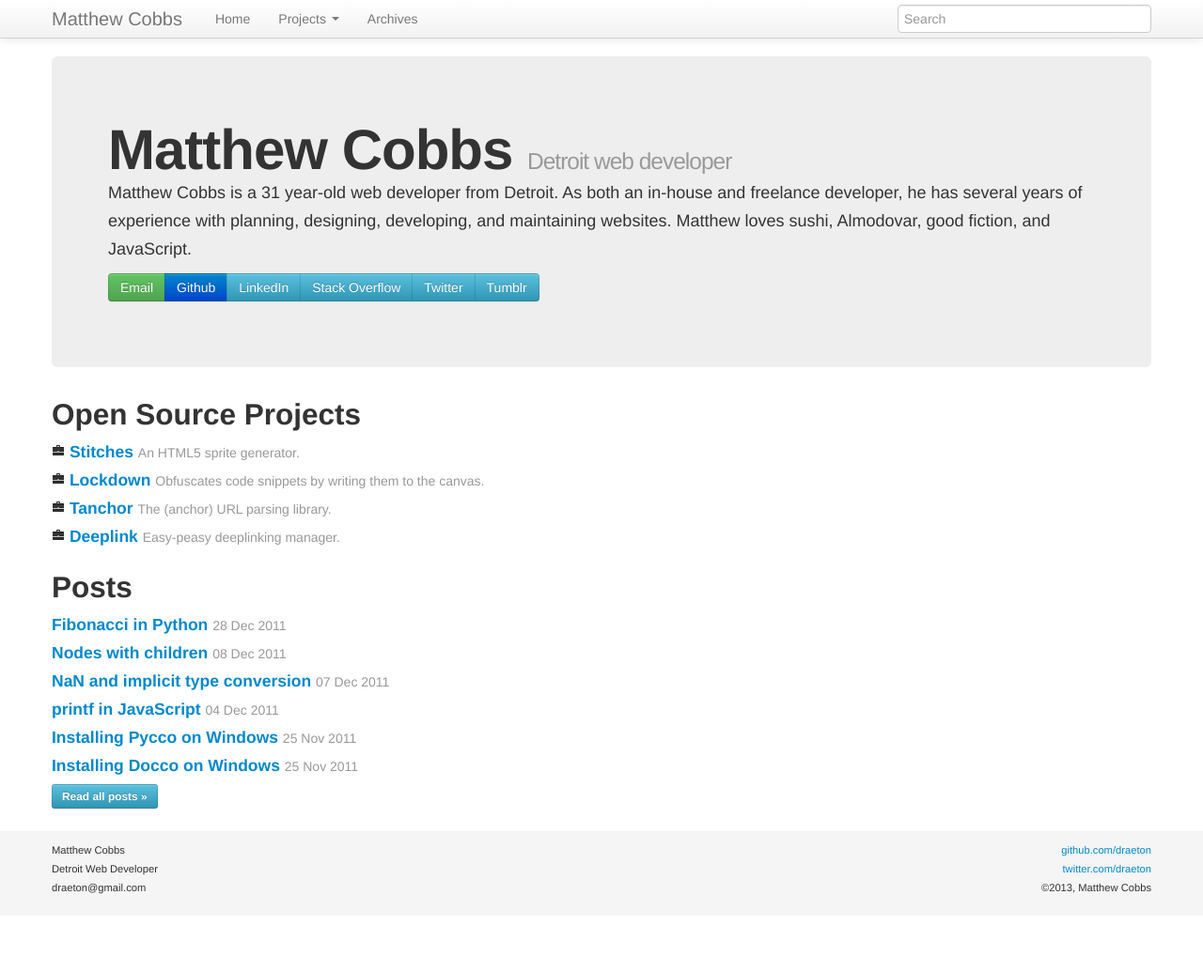
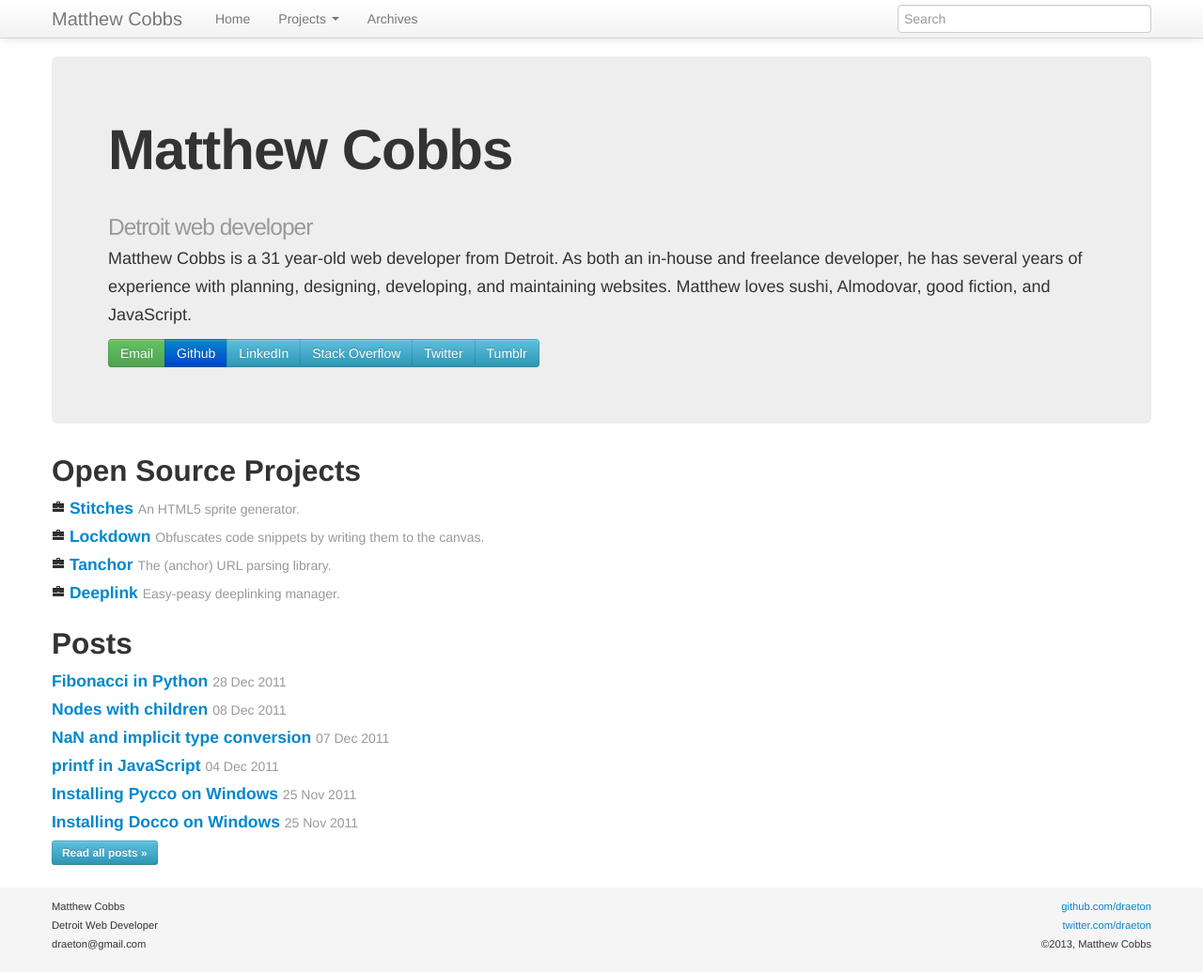
Before and after one commit to draeton/draeton.github.com, a Jekyll site: the page built from index.html, in a window 1280 px wide and 1035 px high. Shown: the whole window at 94% size. Built offline with Jekyll 4.4.1, drawn with Linux system fonts in a browser that asks for light colours; nearby versions of some CDN libraries; Markdown is read by kramdown in place of the engine named in the settings; the list of posts is cut into pages by our own code.

Commit message:
Styling hero unit

```diff
--- a/css/draeton.css
+++ b/css/draeton.css
@@ -13,16 +13,6 @@
 }
 
 /* General content styles */
-
-.hero-unit {
-    padding: 30px;
-    margin-bottom: 24px;
-}
-
-.hero-unit h1 {
-    font-size: 45px;
-    margin-bottom: 12px;
-}
 
 .text-right {
     text-align: right;
--- a/index.html
+++ b/index.html
@@ -5,21 +5,22 @@
 
 <!-- start .hero-unit -->
 <div class="hero-unit">
-    <h1>Matthew Cobbs <small>Detroit web developer</small></h1>
+    <h1>Matthew Cobbs</h1>
+    <h1><small>Detroit web developer</small></h1>
 
     <p>Matthew Cobbs is a 31 year-old web developer from Detroit. As both an in-house and
         freelance developer, he has several years of experience with planning, designing,
         developing, and maintaining websites. Matthew loves sushi, Almodovar, good fiction,
         and JavaScript.</p>
 
-    <p><div class="btn-group">
+    <div class="btn-group">
         <a href="mailto:draeton@gmail.com" class="btn btn-success">Email</a>
         <a href="http://github.com/draeton/" class="btn btn-primary">Github</a>
         <a href="http://www.linkedin.com/in/matthewcobbs/" class="btn btn-info">LinkedIn</a>
         <a href="http://stackoverflow.com/users/230483/draeton" class="btn btn-info">Stack Overflow</a>
         <a href="http://twitter.com/draeton/" class="btn btn-info">Twitter</a>
         <a href="http://draeton.tumblr.com/" class="btn btn-info">Tumblr</a>
-    </div></p>
+    </div>
 </div>
 <!-- end .hero-unit -->
 
```
